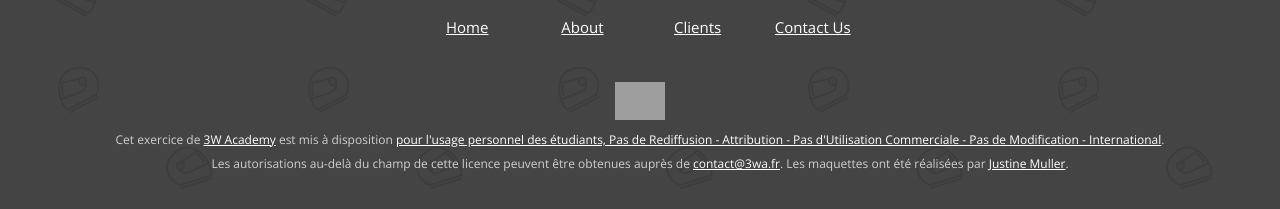
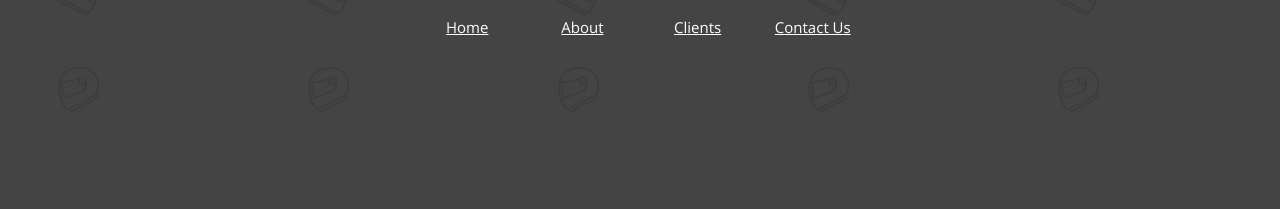
Before and after one commit to alphandlouis/CSS-Wolf-Gang, a plain HTML site: page index.html in a window 1280 px wide. Shown: the part 2465-2674 px from the top of the page. After the commit the page ends 2586 px from the top, so only its background shows below. Drawn offline with nearby package versions, Linux system fonts and the light colour scheme; grey boxes are pictures that could not be loaded.

Commit message:
first commit

```diff
--- a/css/style.css
+++ b/css/style.css
@@ -191,21 +191,6 @@ footer div h2 {
 	margin: 0;
 }
 
-/* LICENCE */
-#licence {
-    display: block;
-    text-align: center;
-    padding: 25px;
-}
-
-#licence img {
-    width: 50px;
-}
-
-#licence a {
-	color: white;
-}
-
 /*MODE TABLETTE*/
 @media screen and (min-width: 720px){
 
--- a/index.html
+++ b/index.html
@@ -107,9 +107,6 @@
 			<li><a href="#">Clients</a></li>
 			<li><a href="#">Contact Us</a></li>
 		</ul>
-		<small id="licence">
-		    <a rel="license" href="https://3wa.fr/propriete-materiel-pedagogique/"><img alt="Propriété de la 3W Academy" style="border-width:0" src="https://3wa.fr/wp-content/themes/3wa2015/img/logos/big.png" /></a><br /><span>Cet exercice</span> de <a href="https://3wa.fr">3W Academy</a> est mis à disposition <a rel="license" href="https://3wa.fr/propriete-materiel-pedagogique/">pour l'usage personnel des étudiants, Pas de Rediffusion - Attribution - Pas d'Utilisation Commerciale - Pas de Modification - International</a>.<br />Les autorisations au-delà du champ de cette licence peuvent être obtenues auprès de <a href="mailto:contact@3wa.fr" rel="cc:morePermissions">contact@3wa.fr</a>. Les maquettes ont été réalisées par <a href="http://www.justine-muller.fr">Justine Muller</a>.
-		</small>
 	</footer>
 </body>
 </html>
```
